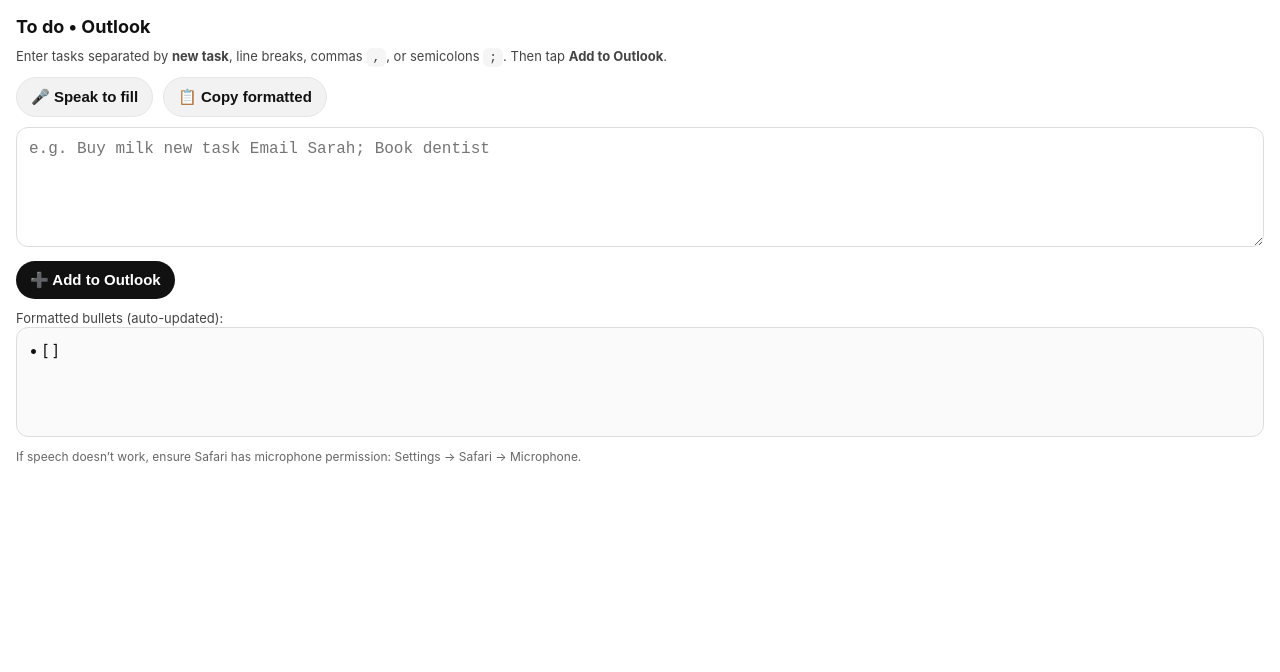
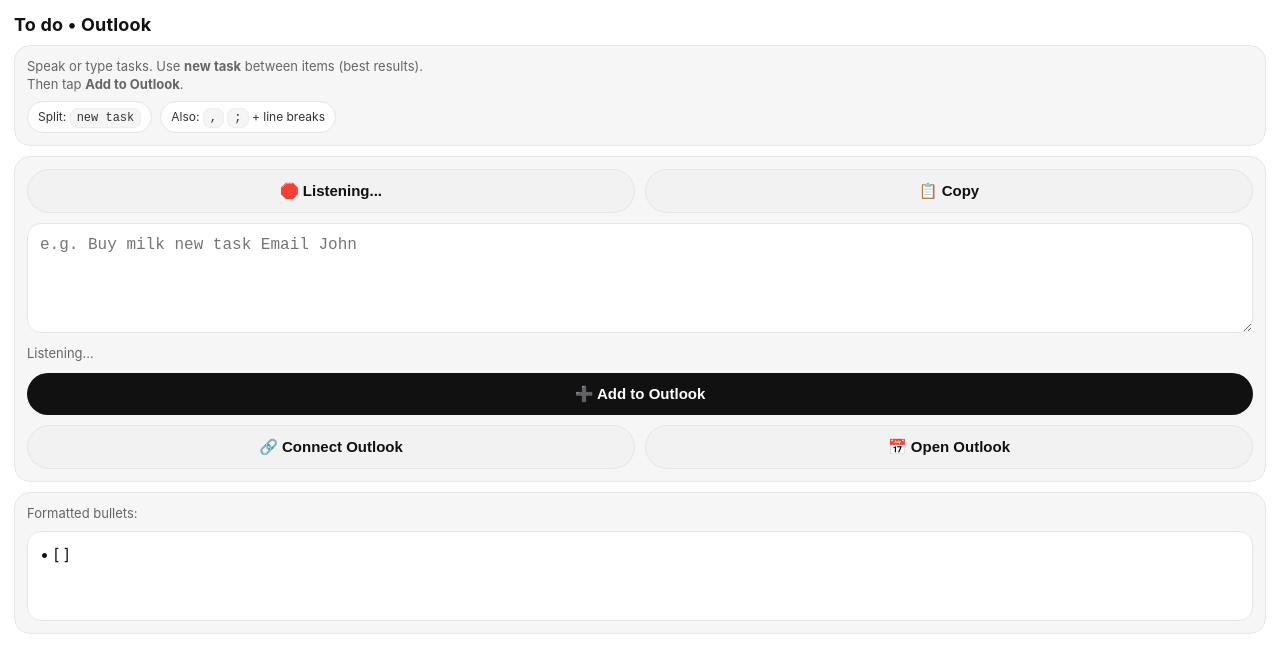
Before and after one commit to ragman1999/Todo-outlook, a plain HTML site: page index.html in a window 1280 px wide. Both pictures are taken after a click on the button "🎤 Speak to fill". Drawn offline with Linux system fonts and the light colour scheme.

Commit message:
Refactor index.html for improved styling and functionality
Updated styles and improved accessibility features in the HTML structure. Enhanced task input functionality and speech recognition integration.

```diff
--- a/index.html
+++ b/index.html
@@ -2,134 +2,133 @@
 <html lang="en">
 <head>
   <meta charset="utf-8" />
-  <meta name="viewport" content="width=device-width,initial-scale=1" />
+  <meta name="viewport" content="width=device-width,initial-scale=1,user-scalable=no" />
   <title>To do • Outlook</title>
   <style>
-    body{
-      font-family: -apple-system, BlinkMacSystemFont, "Segoe UI", Roboto, Arial, sans-serif;
-      margin: 16px;
-      background:#fff;
-      color:#111;
-    }
-    h1{ font-size: 18px; margin:0 0 10px; }
-    .row{ display:flex; gap:10px; flex-wrap:wrap; margin:10px 0; }
-    textarea{
-      width:100%;
-      min-height: 120px;
-      padding: 12px;
-      border-radius: 12px;
-      border:1px solid #ddd;
-      font-size: 16px;
-      box-sizing:border-box;
-      resize: vertical;
-    }
+    :root{ --bg:#ffffff; --card:#f6f6f7; --text:#111; --muted:#666; --border:#e6e6e6; --accent:#111; }
+    body{ font-family: -apple-system, BlinkMacSystemFont, "Segoe UI", Roboto, Arial, sans-serif; margin:14px; background:var(--bg); color:var(--text); }
+    h1{ font-size:18px; margin:0 0 10px; letter-spacing:.2px; }
+    .card{ background:var(--card); border:1px solid var(--border); border-radius:16px; padding:12px; margin:10px 0; }
+    .row{ display:flex; gap:10px; flex-wrap:wrap; }
+    textarea{ width:100%; min-height:110px; padding:12px; border-radius:14px; border:1px solid var(--border); font-size:16px; box-sizing:border-box; resize:vertical; background:#fff; }
     button{
-      appearance:none;
-      border:none;
-      border-radius: 999px;
-      padding: 10px 14px;
-      font-size: 15px;
-      font-weight: 600;
-      cursor:pointer;
-      background:#111;
-      color:#fff;
+      appearance:none; border:none; border-radius:999px; padding:12px 14px; font-size:15px; font-weight:650;
+      cursor:pointer; background:var(--accent); color:#fff;
+      flex:1;
+      min-width:140px;
     }
     button.secondary{ background:#f2f2f2; color:#111; border:1px solid #e6e6e6; }
-    .hint{
-      font-size: 13px;
-      color:#444;
-      line-height: 1.4;
-      margin-top: 8px;
+    button.danger{ background:#ffeff0; color:#b00020; border:1px solid #ffd0d7; }
+    .hint{ font-size:13px; color:var(--muted); line-height:1.35; }
+    .out{
+      white-space:pre-wrap; border:1px solid var(--border); border-radius:14px; padding:12px;
+      min-height:90px; background:#fff; font-size:16px; box-sizing:border-box;
     }
-    .small{
-      font-size: 12px; color:#666;
-      margin-top: 12px;
+    .status{ font-size:13px; color:var(--muted); margin-top:8px; min-height:18px; }
+    .pillbar{ display:flex; gap:8px; flex-wrap:wrap; margin-top:8px; }
+    .pill{
+      font-size:12px; color:#333; background:#fff; border:1px solid var(--border);
+      border-radius:999px; padding:7px 10px;
     }
-    code{
-      background:#f5f5f5;
-      padding: 2px 6px;
-      border-radius: 6px;
-    }
-    .out{
-      white-space: pre-wrap;
-      border:1px solid #ddd;
-      border-radius: 12px;
-      padding: 12px;
-      min-height: 110px;
-      box-sizing:border-box;
-      background:#fafafa;
-      font-size: 16px;
+    code{ background:#f5f5f5; padding:2px 6px; border-radius:8px; border:1px solid #eee; }
+    @media (max-width:420px){
+      button{ min-width:120px; }
     }
   </style>
 </head>
+
 <body>
   <h1>To do • Outlook</h1>
 
+  <div class="card">
     <div class="hint">
-    Enter tasks separated by <b>new task</b>, line breaks, commas <code>,</code>, or semicolons <code>;</code>.
+      Speak or type tasks. Use <b>new task</b> between items (best results).<br/>
       Then tap <b>Add to Outlook</b>.
     </div>
 
+    <div class="pillbar" aria-hidden="true">
+      <div class="pill">Split: <code>new task</code></div>
+      <div class="pill">Also: <code>,</code> <code>;</code> + line breaks</div>
+    </div>
+  </div>
+
+  <div class="card">
     <div class="row">
       <button id="speakBtn" class="secondary">🎤 Speak to fill</button>
-    <button id="copyBtn" class="secondary">📋 Copy formatted</button>
+      <button id="copyBtn" class="secondary">📋 Copy</button>
     </div>
 
-  <textarea id="input" placeholder="e.g. Buy milk new task Email Sarah; Book dentist"></textarea>
+    <div style="height:10px"></div>
+
+    <textarea id="input" placeholder="e.g. Buy milk new task Email John"></textarea>
+
+    <div class="status" id="status"></div>
+
+    <div style="height:10px"></div>
 
     <div class="row">
       <button id="addBtn">➕ Add to Outlook</button>
     </div>
 
-  <div class="hint">Formatted bullets (auto-updated):</div>
+    <div style="height:10px"></div>
+
+    <div class="row">
+      <button id="connectBtn" class="secondary">🔗 Connect Outlook</button>
+      <button id="openOutlookBtn" class="secondary">📅 Open Outlook</button>
+    </div>
+  </div>
+
+  <div class="card">
+    <div class="hint" style="margin-bottom:8px;">Formatted bullets:</div>
     <div id="formatted" class="out">• [ ] </div>
-
-  <div class="small">
-    If speech doesn’t work, ensure Safari has microphone permission: Settings → Safari → Microphone.
   </div>
 
 <script>
-    // =========================
-    // CONFIG: set your Shortcut name exactly here
-    // =========================
-    const SHORTCUT_NAME = "ToDo";
+  // ✅ SET THESE EXACTLY to your Shortcut names
+  const ADD_SHORTCUT_NAME = "ToDo";               // your add-tasks shortcut
+  const CONNECT_SHORTCUT_NAME = "ConnectOutlook"; // create this shortcut and name it exactly
 
   const $input = document.getElementById('input');
   const $formatted = document.getElementById('formatted');
   const $addBtn = document.getElementById('addBtn');
   const $copyBtn = document.getElementById('copyBtn');
   const $speakBtn = document.getElementById('speakBtn');
+  const $status = document.getElementById('status');
+  const $connectBtn = document.getElementById('connectBtn');
+  const $openOutlookBtn = document.getElementById('openOutlookBtn');
 
   function stripLeadingBullet(s){
-      return s
-        .replace(/^\s*•\s*\[ ?[ xX] ?\]\s*/g, '')
-        .replace(/^\s*•\s*\[ ?[ ] ?\]\s*/g, '')
-        .replace(/^\s*•\s*/g, '')
+    return (s || "")
+      .replace(/^\s*•\s*\[ ?[ xX] ?[ ]?\]\s*/g,'')
+      .replace(/^\s*•\s*\[ ?[ ] ?\]\s*/g,'')
+      .replace(/^\s*•\s*/g,'')
       .trim();
   }
 
   function normalizeSeparators(text){
+    if(!text) return '';
     return text
       .replace(/\r\n/g, '\n')
-        .replace(/\n+/g, '\n')
+      .replace(/\r/g, '\n')
       .replace(/new task/gi, '###DELIM###')
-        .replace(/[,;]/g, '###DELIM###')
-        .replace(/\n/g, '###DELIM###');
+      .replace(/[;,]/g, '###DELIM###')
+      .replace(/\n+/g, '###DELIM###');
   }
 
   function parseTasks(rawText){
     const norm = normalizeSeparators(rawText);
-      const parts = norm.split('###DELIM###')
+    const parts = norm
+      .split('###DELIM###')
       .map(s => stripLeadingBullet(s))
       .map(s => s.trim())
       .filter(Boolean);
 
-      // de-dupe for display
+    // de-dupe for display (case-insensitive)
     const seen = new Set();
     const out = [];
-      for (const p of parts){
+    for(const p of parts){
       const key = p.toLowerCase();
-        if (!seen.has(key)){
+      if(!seen.has(key)){
         seen.add(key);
         out.push(p);
       }
@@ -138,7 +137,7 @@
   }
 
   function formatTasks(tasks){
-      if (!tasks.length) return "• [ ] ";
+    if(!tasks.length) return "• [ ] ";
     return tasks.map(t => `• [ ] ${t}`).join('\n');
   }
 
@@ -148,81 +147,142 @@
     return tasks;
   }
 
-    function getFormattedForShortcut(){
+  function getPayloadForShortcut(){
     updateFormatted();
-      return $formatted.textContent;
+    return ($formatted.textContent || "").trim();
+  }
+
+  function setStatus(msg){
+    $status.textContent = msg || "";
   }
 
   async function copyFormatted(){
     try{
       await navigator.clipboard.writeText($formatted.textContent);
-        alert("Copied ✅");
+      setStatus('Copied ✅');
+      setTimeout(()=>setStatus(''), 1200);
     }catch(e){
-        alert("Copy failed. Long-press the formatted area and copy manually.");
+      alert("Copy failed. You may need to long-press and copy manually.");
     }
   }
 
-    function addToOutlook(){
-      const payload = getFormattedForShortcut();
-
-      // Trigger Shortcut via URL scheme
-      const url =
-        `shortcuts://run-shortcut?name=${encodeURIComponent(SHORTCUT_NAME)}&input=${encodeURIComponent(payload)}`;
-
+  function runShortcutByName(name, input){
+    const url = `shortcuts://run-shortcut?name=${encodeURIComponent(name)}&input=${encodeURIComponent(input || "")}`;
     window.location.href = url;
   }
 
+  function addToOutlook(){
+    const payload = getPayloadForShortcut();
+    if(!payload || payload.length < 2){
+      setStatus('Type or speak something first.');
+      return;
+    }
+    setStatus('Opening shortcut…');
+    runShortcutByName(ADD_SHORTCUT_NAME, payload);
+  }
+
+  // ---- Speech ----
+  function canSpeak(){
+    return ('webkitSpeechRecognition' in window) || ('SpeechRecognition' in window);
+  }
+
+  function appendSpeechToTextarea(newText){
+    const add = (newText || "").trim();
+    if(!add) return;
+
+    const existing = ($input.value || "").trim();
+    // Always append on a new line so speech never overwrites/merges
+    $input.value = existing ? (existing + '\n' + add) : add;
+
+    updateFormatted();
+  }
+
   function startSpeech(){
-      const SpeechRecognition = window.SpeechRecognition || window.webkitSpeechRecognition;
-      if (!SpeechRecognition){
-        alert("Speech recognition not supported in this browser.");
+    setStatus('');
+    if(!canSpeak()){
+      setStatus('Speech not supported on this device/browser.');
+      alert('Speech recognition not supported.');
       return;
     }
 
-      const rec = new SpeechRecognition();
+    const SR = window.SpeechRecognition || window.webkitSpeechRecognition;
+    const rec = new SR();
+
     rec.lang = "en-GB";
     rec.interimResults = true;
     rec.continuous = false;
 
     let finalText = "";
-
-      rec.onstart = () => {
     $speakBtn.textContent = "🛑 Listening...";
     $speakBtn.disabled = true;
-      };
-
-      rec.onerror = () => {
-        $speakBtn.textContent = "🎤 Speak to fill";
-        $speakBtn.disabled = false;
-        alert("Speech failed. Try again and ensure mic permission is enabled.");
-      };
 
     rec.onresult = (event) => {
       let interim = "";
-        for (let i = event.resultIndex; i < event.results.length; i++){
-          const transcript = event.results[i][0].transcript;
-          if (event.results[i].isFinal) finalText += transcript + " ";
-          else interim += transcript;
+      for(let i = event.resultIndex; i < event.results.length; i++){
+        const res = event.results[i];
+        const transcript = res[0].transcript || "";
+        if(res.isFinal) finalText += transcript + " ";
+        else interim += transcript + " ";
       }
-        const combined = (finalText + interim).trim();
-        if (combined) $input.value = combined;
-        updateFormatted();
+      // optional: could show interim somewhere, but keep it simple
+    };
+
+    rec.onerror = (e) => {
+      $speakBtn.textContent = "🎤 Speak to fill";
+      $speakBtn.disabled = false;
+      setStatus('Speech failed: ' + (e.error || 'unknown'));
     };
 
     rec.onend = () => {
       $speakBtn.textContent = "🎤 Speak to fill";
       $speakBtn.disabled = false;
-        updateFormatted();
+
+      const cleaned = finalText.trim();
+      if(!cleaned){
+        setStatus('No speech captured.');
+        return;
+      }
+
+      appendSpeechToTextarea(cleaned);
+      setStatus('Done speaking ✅');
+      setTimeout(()=>setStatus(''), 1200);
     };
 
+    try{
       rec.start();
+      setStatus('Listening…');
+    }catch(e){
+      $speakBtn.textContent = "🎤 Speak to fill";
+      $speakBtn.disabled = false;
+      setStatus('Could not start speech.');
+    }
   }
 
+  // ---- Buttons ----
   $input.addEventListener('input', updateFormatted);
   $copyBtn.addEventListener('click', copyFormatted);
   $addBtn.addEventListener('click', addToOutlook);
   $speakBtn.addEventListener('click', startSpeech);
 
+  $connectBtn.addEventListener('click', () => {
+    setStatus('Opening Connect Outlook…');
+    // Preferred: run a Shortcut that triggers Outlook permission flow
+    // (Shortcut should use Outlook/Calendar actions so iOS prompts for sign-in)
+    try{
+      runShortcutByName(CONNECT_SHORTCUT_NAME, "");
+    }catch(e){
+      setStatus('Could not run connect shortcut.');
+      alert('Please create the "ConnectOutlook" shortcut (name must match).');
+    }
+  });
+
+  $openOutlookBtn.addEventListener('click', () => {
+    setStatus('Opening Outlook…');
+    // Works if Outlook app installed
+    window.location.href = "ms-outlook://";
+    setTimeout(()=>setStatus(''), 1200);
+  });
+
   updateFormatted();
 </script>
 </body>
```
Lines whose indentation alone changed are shown as unchanged.
